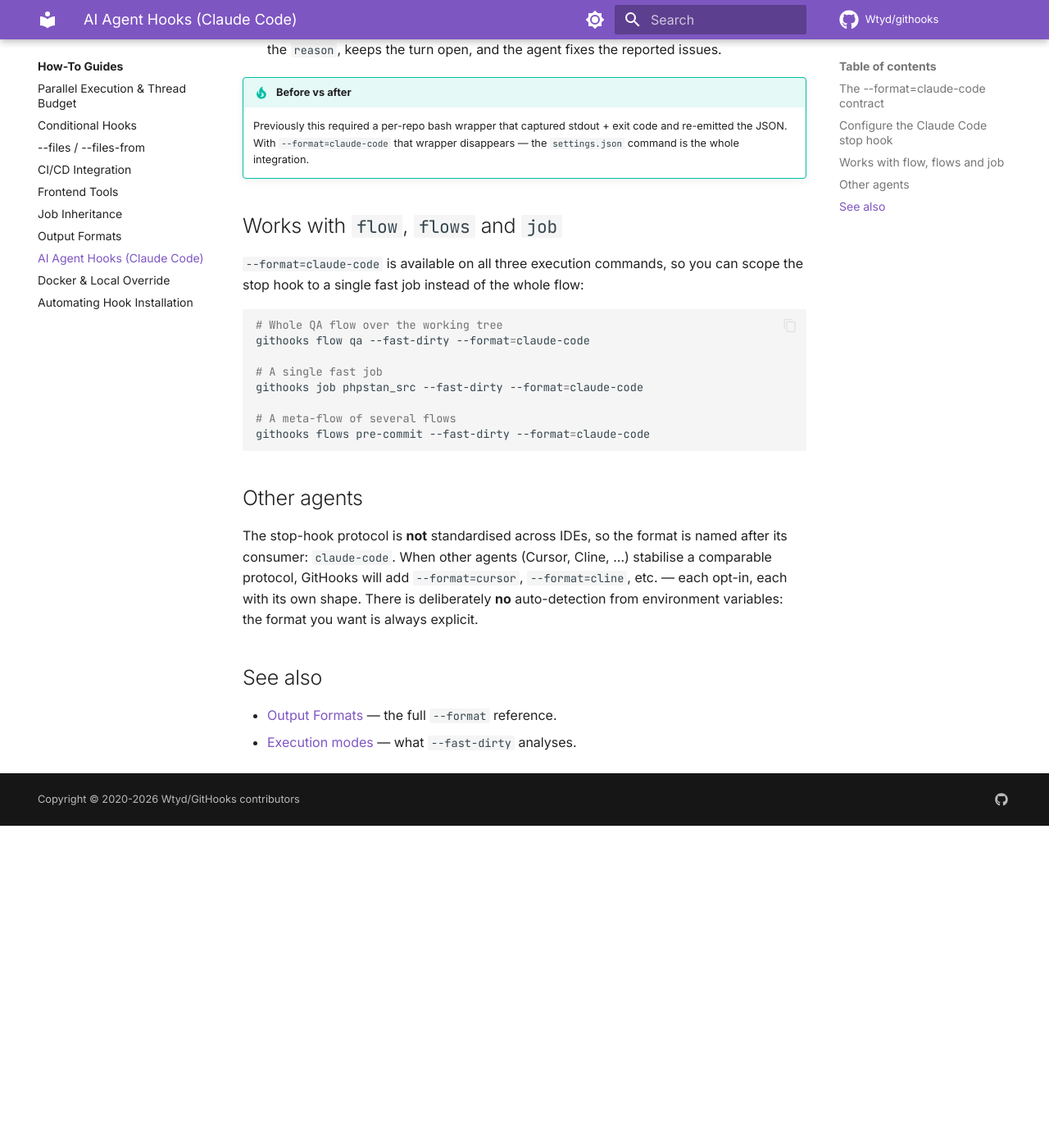
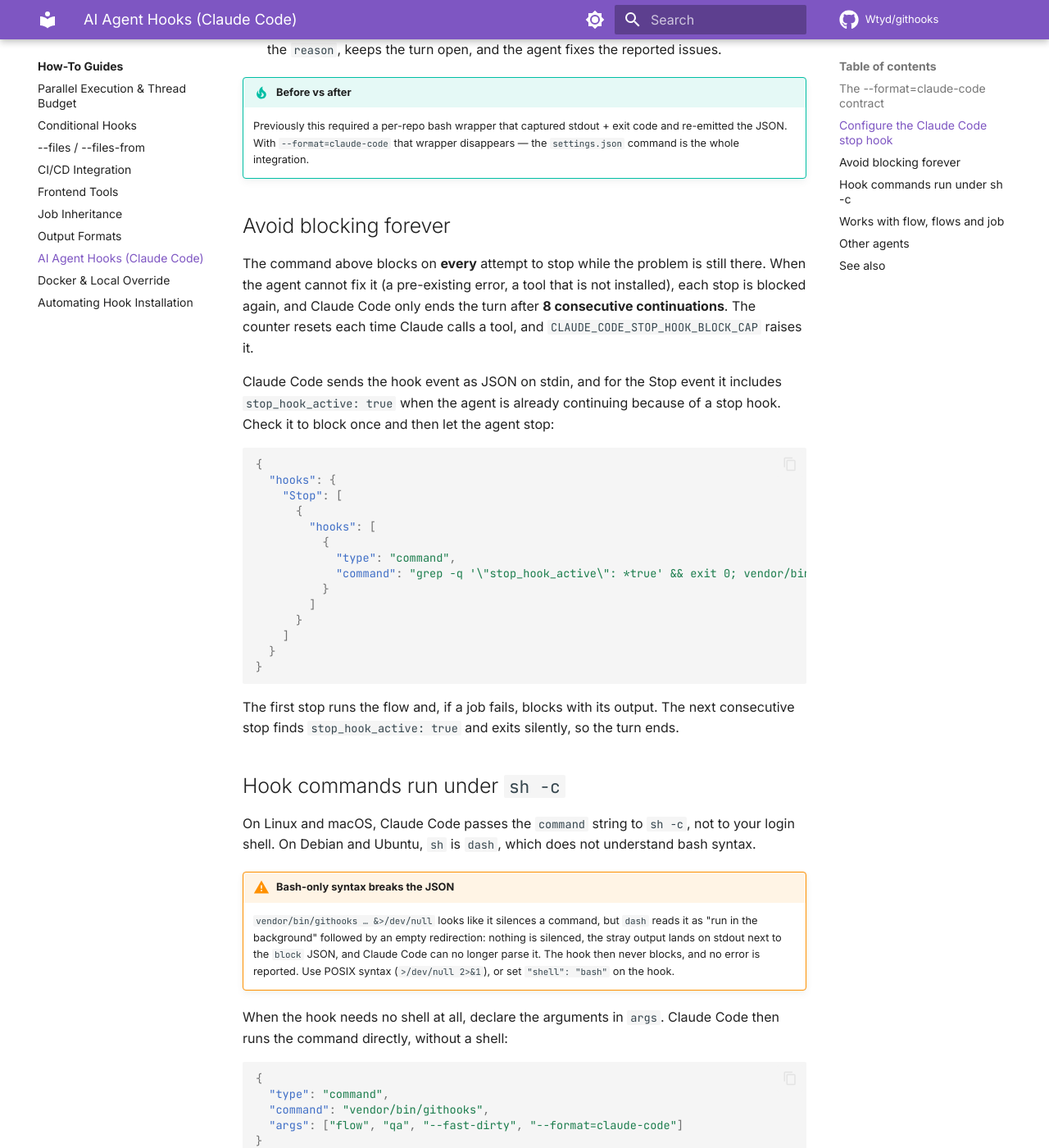
Before and after one commit to Wtyd/githooks, an MkDocs documentation site: the page built from docs/how-to/ai-hooks.md, in a window 1280 px wide and 1400 px high, scrolled down 1584 px. Shown: the whole window at 82% size. Built offline with MkDocs 1.6.1 and Material for MkDocs 9.7.7, drawn with Linux system fonts in a browser that asks for light colours; comment, search, counter and statistics services are not loaded; before the commit the page ends 2591 px from its top, so only the background shows below that.

Commit message:
docs(ai-hooks): guard the Stop hook against endless blocking and sh -c
The Stop example blocked on every stop attempt while the problem stayed,
until Claude Code forced the end of the turn after 8 continuations.
Document `stop_hook_active` with a POSIX guard that blocks once, and
warn that hook commands run under `sh -c` (dash on Debian/Ubuntu): a
bashism such as `&>/dev/null` leaks output into stdout and breaks the
block JSON. Mention `"shell": "bash"` and the shell-less `args` form.

Co-Authored-By: Claude Opus 5.5 <noreply@anthropic.com>

````diff
--- a/docs/how-to/ai-hooks.md
+++ b/docs/how-to/ai-hooks.md
@@ -66,6 +66,60 @@ When the agent stops:
     and re-emitted the JSON. With `--format=claude-code` that wrapper disappears — the
     `settings.json` command is the whole integration.
 
+## Avoid blocking forever
+
+The command above blocks on **every** attempt to stop while the problem is still there. When
+the agent cannot fix it (a pre-existing error, a tool that is not installed), each stop is
+blocked again, and Claude Code only ends the turn after **8 consecutive continuations**. The
+counter resets each time Claude calls a tool, and `CLAUDE_CODE_STOP_HOOK_BLOCK_CAP` raises it.
+
+Claude Code sends the hook event as JSON on stdin, and for the Stop event it includes
+`stop_hook_active: true` when the agent is already continuing because of a stop hook. Check
+it to block once and then let the agent stop:
+
+```json
+{
+  "hooks": {
+    "Stop": [
+      {
+        "hooks": [
+          {
+            "type": "command",
+            "command": "grep -q '\"stop_hook_active\": *true' && exit 0; vendor/bin/githooks flow qa --fast-dirty --format=claude-code"
+          }
+        ]
+      }
+    ]
+  }
+}
+```
+
+The first stop runs the flow and, if a job fails, blocks with its output. The next consecutive
+stop finds `stop_hook_active: true` and exits silently, so the turn ends.
+
+## Hook commands run under `sh -c`
+
+On Linux and macOS, Claude Code passes the `command` string to `sh -c`, not to your login
+shell. On Debian and Ubuntu, `sh` is `dash`, which does not understand bash syntax.
+
+!!! warning "Bash-only syntax breaks the JSON"
+    `vendor/bin/githooks … &>/dev/null` looks like it silences a command, but `dash` reads it
+    as "run in the background" followed by an empty redirection: nothing is silenced, the
+    stray output lands on stdout next to the `block` JSON, and Claude Code can no longer parse
+    it. The hook then never blocks, and no error is reported. Use POSIX syntax
+    (`>/dev/null 2>&1`), or set `"shell": "bash"` on the hook.
+
+When the hook needs no shell at all, declare the arguments in `args`. Claude Code then runs
+the command directly, without a shell:
+
+```json
+{
+  "type": "command",
+  "command": "vendor/bin/githooks",
+  "args": ["flow", "qa", "--fast-dirty", "--format=claude-code"]
+}
+```
+
 ## Works with `flow`, `flows` and `job`
 
 `--format=claude-code` is available on all three execution commands, so you can scope
````
